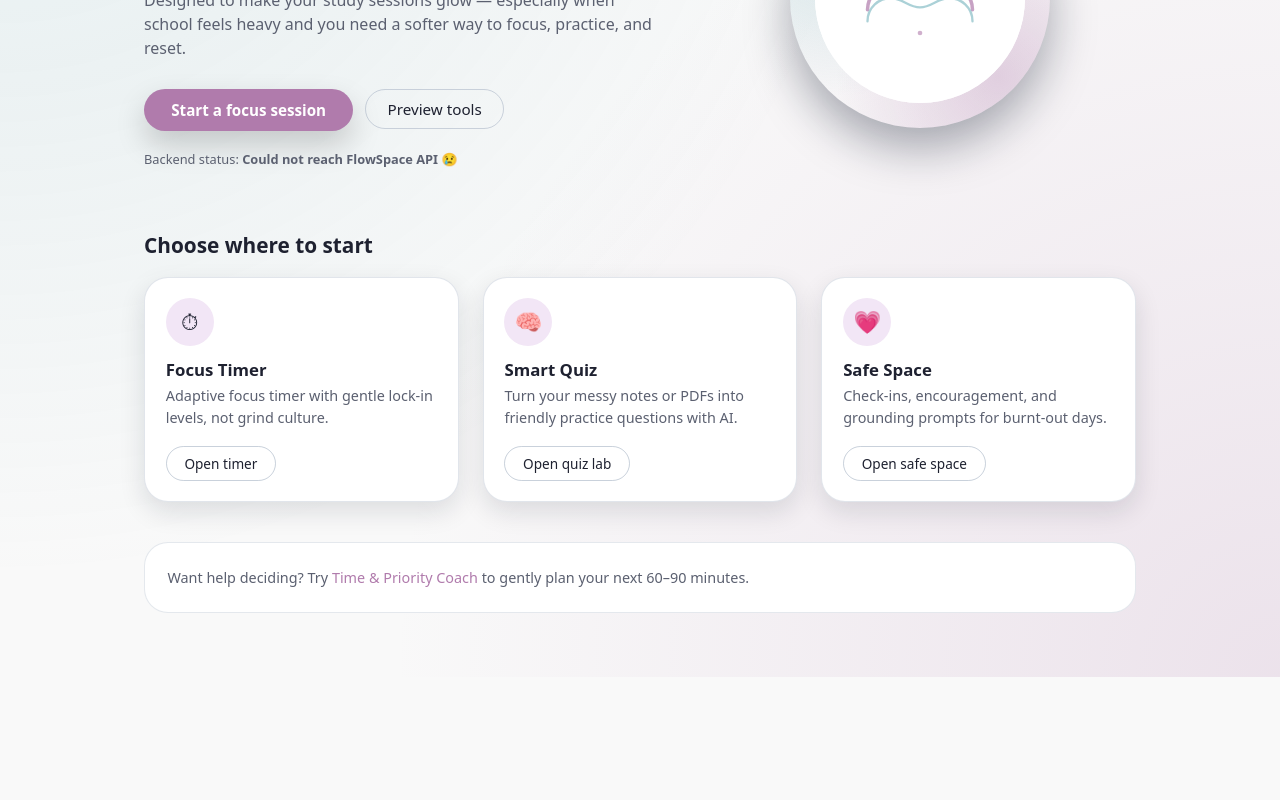
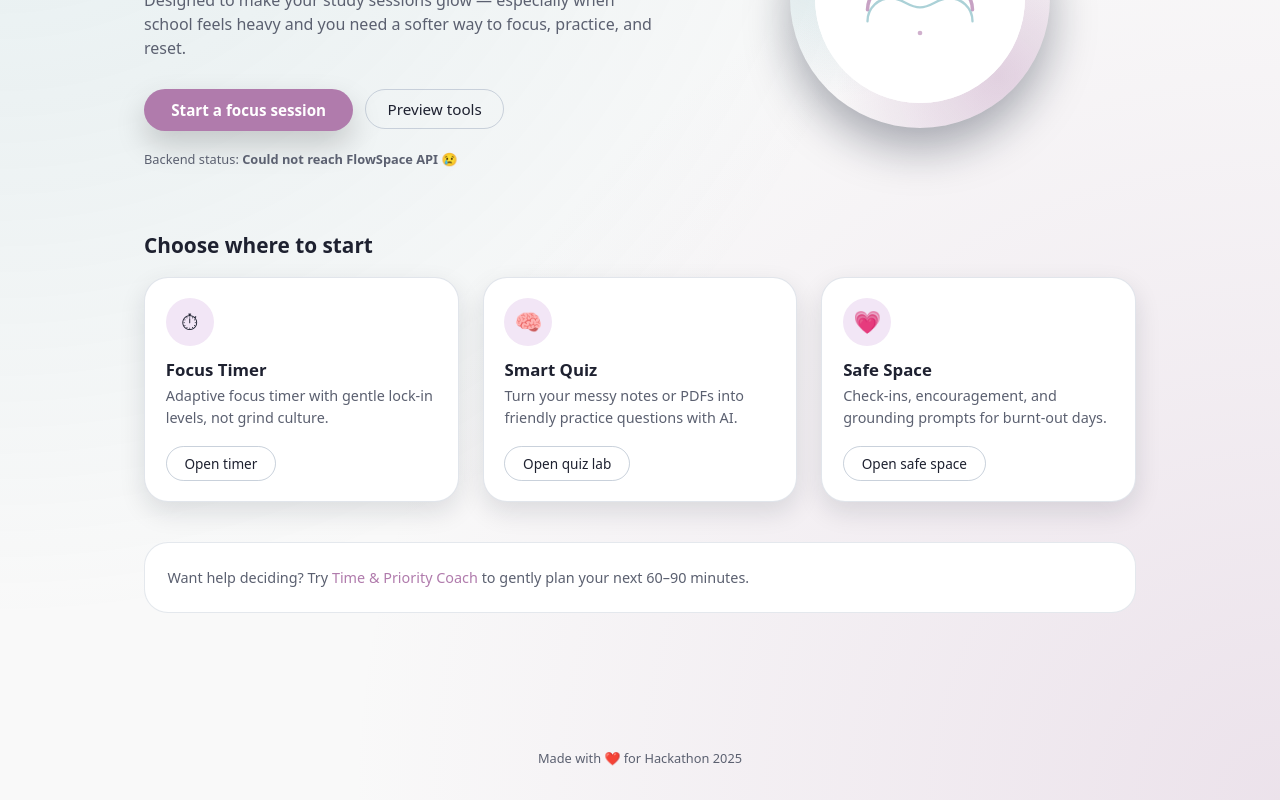
Before and after one commit to Angel-Teni/FlowSpace, a React (Vite) app in the folder client/: page / in a window 1280 px wide. Shown: the part 310-1110 px from the top of the page. Before the commit the page ends 987 px from the top, so only its background shows below. Built offline with nearby package versions, Linux system fonts and the light colour scheme; no server answers.

Commit message:
footer and stuff

```diff
--- a/client/src/App.tsx
+++ b/client/src/App.tsx
@@ -1,6 +1,7 @@
 // client/src/App.tsx
 import { useEffect, useState } from "react";
 import "./App.css";
+
 
 import {
   HomePage,
@@ -10,6 +11,8 @@ import {
   TimeCoach,
   ProfilePage,
 } from "./Components";
+import { Footer } from "./Components/Footer"; // 👈 add this
+
 
 import { Routes, Route, Link, Navigate, useLocation } from "react-router-dom";
 import { API_BASE_URL } from "./config";
@@ -485,6 +488,7 @@ function App() {
         />
         <Route path="*" element={<Navigate to="/" />} />
       </Routes>
+      <Footer />
     </div>
   );
 }
--- /dev/null
+++ b/client/src/Components/Footer.tsx
@@ -0,0 +1,16 @@
+// client/src/Components/Footer.tsx
+export function Footer() {
+    return (
+      <footer
+        style={{
+          marginTop: "3rem",
+          padding: "1.5rem 1.5rem 2rem",
+          textAlign: "center",
+          fontSize: "0.8rem",
+          color: "var(--text-muted)",
+        }}
+      >
+        Made with <span aria-hidden="true">❤️</span> for Hackathon 2025
+      </footer>
+    );
+  }
--- a/client/src/Components/Homepage.tsx
+++ b/client/src/Components/Homepage.tsx
@@ -13,6 +13,7 @@ type HomePageProps = {
 export function HomePage({ apiMessage }: HomePageProps) {
   return (
     <main
+      id="main-content"
       style={{
         maxWidth: "1040px",
         margin: "0 auto",
```
